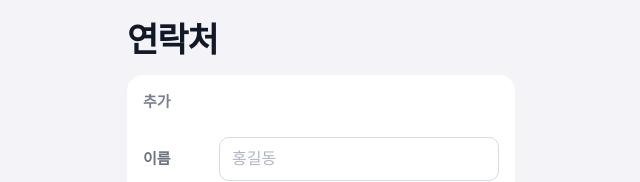
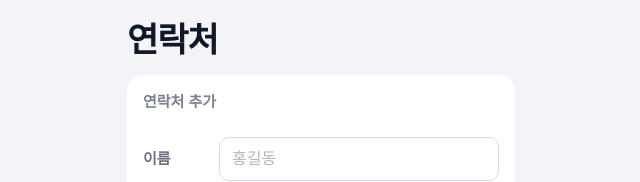
Before and after one commit to YUNA9627/phonebook-project, a React (Vite) app: page / in a window 1280 px wide. Shown: the top 182 px of the page, without its empty margins (319-959 px from the left). Built offline with nearby package versions, Linux system fonts and the light colour scheme.

Commit message:
style: 추가 타이틀 문구 변경

```diff
--- a/src/components/ContactForm.jsx
+++ b/src/components/ContactForm.jsx
@@ -53,7 +53,7 @@ const ContactForm = () => {
 
       <Form onSubmit={addContact}>
         <div className="contact-form-card">
-          <p className="section-title">추가</p>
+          <p className="section-title">연락처 추가</p>
 
           <div className="form-row-box">
             <label className="form-label">이름</label>
```
